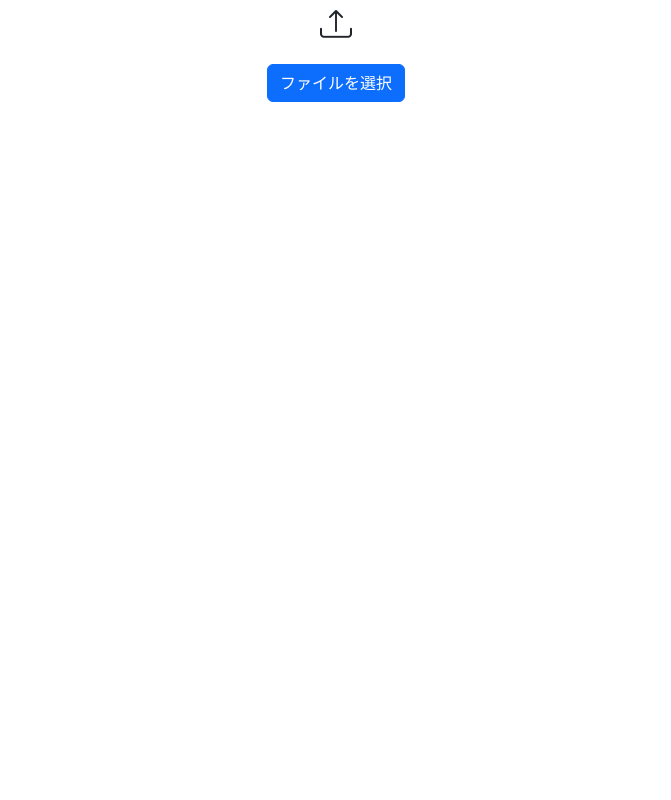
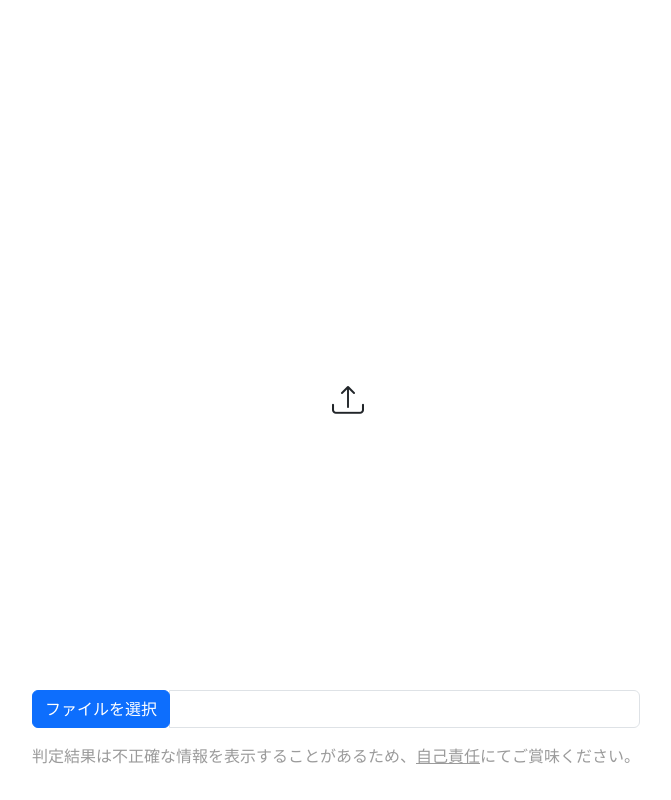
Before and after one commit to rkawachi/Hungry, a Django app: page / in a window 1280 px wide. Shown: the whole page, without its empty margins (304-975 px from the left). Run offline with Django 5.2, Linux system fonts and the light colour scheme.

Commit message:
Update 4.30

```diff
--- a/hungry/static/script.js
+++ b/hungry/static/script.js
@@ -1,9 +1,11 @@
-document.getElementById('fileInput').addEventListener('change', function () {
-    var icon = document.getElementById('uploadIcon');
-    if (icon) {
-        icon.outerHTML = '<span class="spinner-border"></span>';
-        document.getElementById("fileButton").disabled = true;
-        document.getElementById("fileButton").className = "btn btn-secondary";
-        document.getElementById("fileButton").innerHTML = "判定中";
-    }
+$(document).ready(function() {
+    $('#fileInput').on('change', function() {
+        var filename = $(this).val().split('\\').pop();
+        $('#filenameDisplay').val(filename);
+
+        document.getElementById('uploadIcon').outerHTML = '<span class="spinner-border"></span>';
+        document.getElementById('fileButton').disabled = true;
+        document.getElementById('fileButton').className = "btn btn-secondary";
+        document.getElementById('fileButton').innerHTML = "判定中";
+    });
 });
--- a/hungry/static/style.css
+++ b/hungry/static/style.css
@@ -1,3 +1,7 @@
+p {
+    color: #9b9b9b;
+}
+
 @media (prefers-color-scheme: dark) {
     body {
         background-color: #212529 !important;
--- a/hungry/templates/index.html
+++ b/hungry/templates/index.html
@@ -11,18 +11,28 @@
     <link rel="stylesheet" href="https://cdn.jsdelivr.net/npm/bootstrap-icons@latest/font/bootstrap-icons.css">
 </head>
 
-<body class="container">
-    <div class="mb-3 d-flex justify-content-center">
+<body class="container-fluid">
+    <div class="mb-3 position-absolute h-100 w-100 m-0 d-flex align-items-center justify-content-center">
         <i class="fs-2 bi bi-upload" id="uploadIcon"></i>
     </div>
-    <form method="post" class="d-flex justify-content-center">
-        <label>
-            <span class="btn btn-primary" id="fileButton">
-                ファイルを選択
-                <input type="file" id="fileInput" style="display:none">
-            </span>
-        </label>
-    </form>
+    <footer class="fixed-bottom d-flex justify-content-center">
+        <ul class="list-unstyled d-flex flex-column">
+            <li class="mt-3">
+                <div class="input-group">
+                    <label class="input-group-btn">
+                        <span class="btn btn-primary" id="fileButton">
+                            ファイルを選択<input type="file" id="fileInput" style="display:none">
+                        </span>
+                    </label>
+                    <input type="text" class="form-control" id="filenameDisplay" readonly="">
+                </div>
+            </li>
+            <li class="mt-3">
+                <p class="text-xs">判定結果は不正確な情報を表示することがあるため、<u>自己責任</u>にてご賞味ください。</p>
+            </li>
+        </ul>
+    </footer>
+    <script src="https://code.jquery.com/jquery.min.js"></script>
     <script src="{% static 'script.js' %}"></script>
 </body>
 
```
